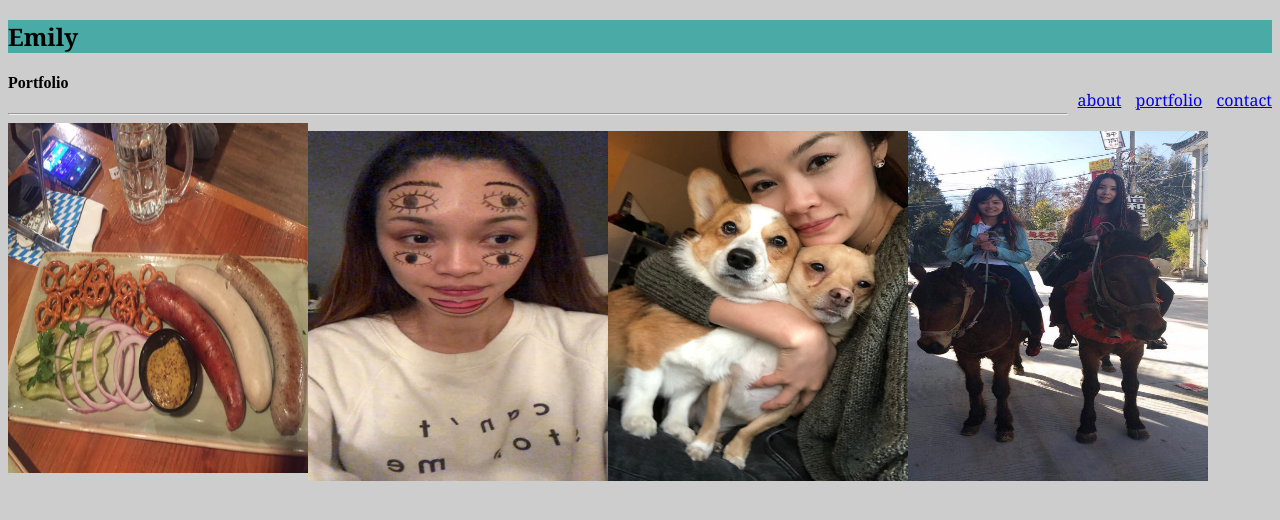
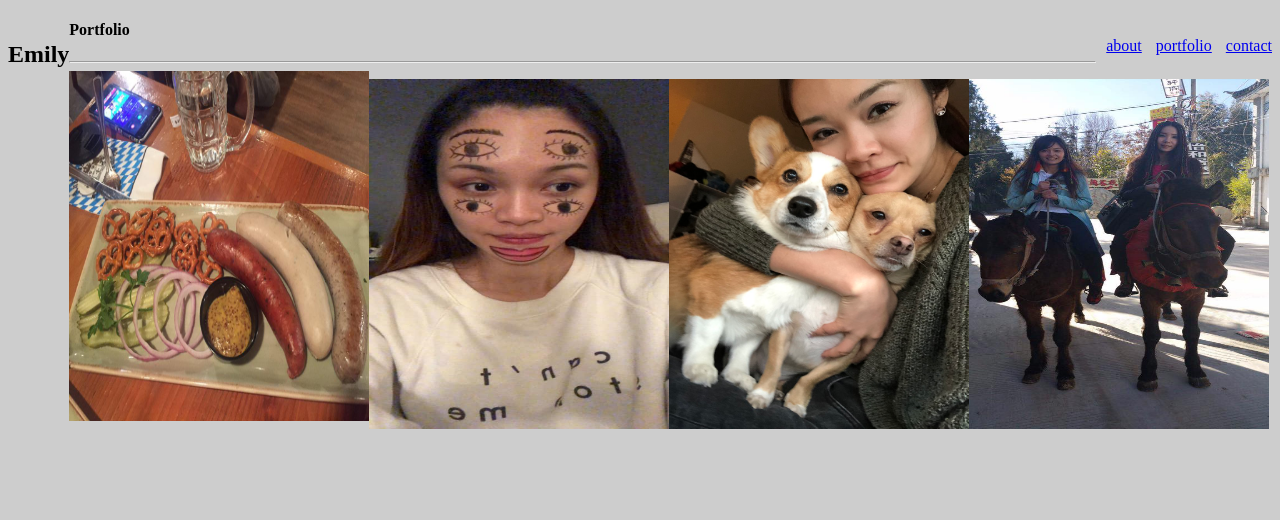
Before and after one commit to Emilyisabigpanda/Basic-portfolio, a plain HTML site: page portfolio.html in a window 1280 px wide. Drawn offline with Linux system fonts and the light colour scheme; files whose address does not match are found by name.

Commit message:
changed something

```diff
--- a/asset/css/style.css
+++ b/asset/css/style.css
@@ -1,4 +1,4 @@
-/* this is a cahnge */
+
 
 h2 {
     text-align: Left;
@@ -35,12 +35,14 @@ body {background-color:#bbbb
       font-size: 80%;
       text-align: center;}
 
-section {margin:0;
+header {margin:0;
         background-color: #4aaaa5;
         font-family:'Georgia', Times, Times New Roman, serif;
-        font-weight: 300
+        font-weight: 300;
+        overflow: auto;
+
 }
-h1 {float left;}
+h1 {float: left;}
 
 
 ul{list-style-type: none;
--- a/portfolio.html
+++ b/portfolio.html
@@ -18,14 +18,14 @@
     </section>
 
         <h4>Portfolio</h4> <hr .>
-        <img src="file:///Users/xinyizhao/Basic-portfolio/asset/images/foodlover.jpg" alt="food" width="300px" height="350px"></img>
+        <img src="asset/images/foodlover.jpg" alt="food" width="300px" height="350px"></img>
         <p></p>
 
 
         <img src="asset/images/makeuplover.jpg" alt="makeup picture" width="300px" height="350px" ></img>
 
-        <img src="file:///Users/xinyizhao/Basic-portfolio/asset/images/original.jpg" alt="dog picture" width="300px" height="350px"></img>
+        <img src="asset/images/original.jpg" alt="dog picture" width="300px" height="350px"></img>
 
-        <img src="file:///Users/xinyizhao/Basic-portfolio/asset/images/travellover.jpg" alt="travel" width="300px" height="350px"></img>
+        <img src="asset/images/travellover.jpg" alt="travel" width="300px" height="350px"></img>
      </body>
 </html>
```
Also changed, not shown: index.html (+2 -2 lines).
